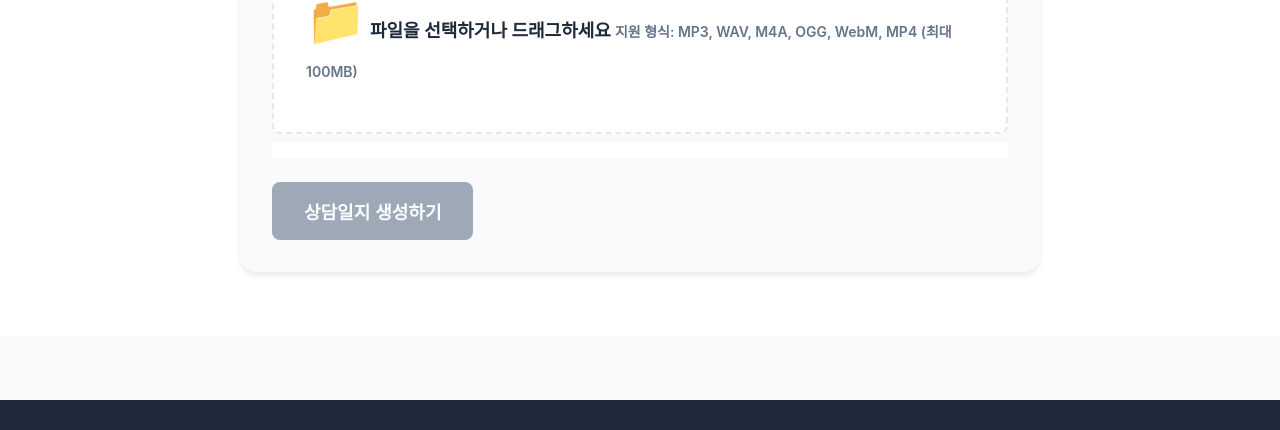
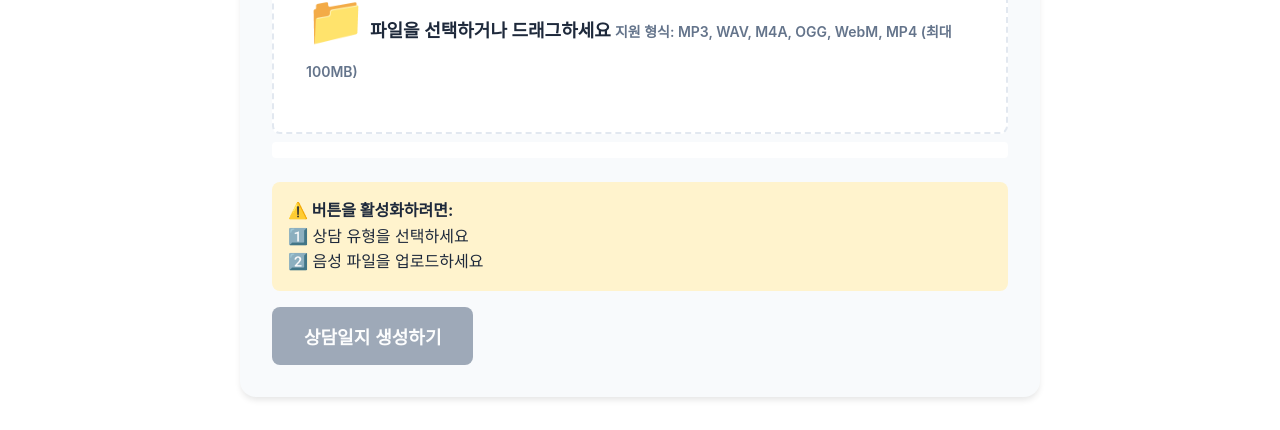
Before and after one commit to YUNHYEONJUN/casenetai, a website: page public/index.html in a window 1280 px wide. Shown: the part 1864-2294 px from the top of the page. Drawn offline with Linux system fonts and the light colour scheme.

Commit message:
fix: 버튼 활성화 상태 시각적 피드백 및 안내 메시지 추가
문제:
- 사용자가 버튼이 왜 비활성화되어 있는지 모름
- 드래그 앤 드롭 후 버튼 활성화 여부 불명확

해결:
- 상태 메시지 추가 (상담 유형/파일 업로드 안내)
- 버튼 텍스트 변경 (활성화 시 ✅ 표시)
- 버튼 색상 변경으로 시각적 구분
- 실시간 상태 피드백
- 페이지 로드 시 초기 상태 체크
- 콘솔 디버깅 로그 추가

개선:
- 사용자 경험 향상
- 명확한 진행 상황 안내
- 문제 해결 가이드 제공

```diff
--- a/public/index.html
+++ b/public/index.html
@@ -118,6 +118,12 @@
                         <div id="fileName" class="file-name"></div>
                     </div>
 
+                    <div id="statusMessage" class="status-message" style="margin-bottom: 1rem; padding: 1rem; background: #fff3cd; border-radius: 0.5rem; display: none;">
+                        <strong>⚠️ 버튼을 활성화하려면:</strong><br>
+                        1️⃣ 상담 유형을 선택하세요<br>
+                        2️⃣ 음성 파일을 업로드하세요
+                    </div>
+
                     <button id="uploadBtn" class="btn btn-primary btn-large" disabled>
                         상담일지 생성하기
                     </button>
--- a/public/js/main.js
+++ b/public/js/main.js
@@ -22,6 +22,7 @@ audioFileInput.addEventListener('change', function(e) {
         fileNameDisplay.textContent = `선택된 파일: ${file.name} (${formatFileSize(file.size)})`;
         fileNameDisplay.style.color = 'var(--success-color)';
         fileNameDisplay.style.fontWeight = '600';
+        console.log('✅ 파일 선택됨:', file.name);
         checkFormValid();
     }
 });
@@ -77,8 +78,28 @@ consultationTypeSelect.addEventListener('change', checkFormValid);
 
 // 폼 유효성 검사
 function checkFormValid() {
-    const isValid = consultationTypeSelect.value !== '' && selectedFile !== null;
+    const hasType = consultationTypeSelect.value !== '';
+    const hasFile = selectedFile !== null;
+    const isValid = hasType && hasFile;
+
     uploadBtn.disabled = !isValid;
+
+    // 상태 메시지 표시
+    const statusMessage = document.getElementById('statusMessage');
+    if (!isValid) {
+        statusMessage.style.display = 'block';
+        if (!hasType && !hasFile) {
+            statusMessage.innerHTML = '<strong>⚠️ 버튼을 활성화하려면:</strong><br>1️⃣ 상담 유형을 선택하세요<br>2️⃣ 음성 파일을 업로드하세요';
+        } else if (!hasType) {
+            statusMessage.innerHTML = '<strong>⚠️ 상담 유형을 선택해주세요</strong>';
+            statusMessage.style.background = '#fff3cd';
+        } else if (!hasFile) {
+            statusMessage.innerHTML = '<strong>⚠️ 음성 파일을 업로드해주세요</strong>';
+            statusMessage.style.background = '#fff3cd';
+        }
+    } else {
+        statusMessage.style.display = 'none';
+    }
 
     // 디버깅 로그
     console.log('📋 폼 검증:', {
@@ -91,9 +112,13 @@ function checkFormValid() {
     if (isValid) {
         uploadBtn.style.opacity = '1';
         uploadBtn.style.cursor = 'pointer';
+        uploadBtn.style.background = 'var(--primary-color)';
+        uploadBtn.textContent = '✅ 상담일지 생성하기';
     } else {
         uploadBtn.style.opacity = '0.6';
         uploadBtn.style.cursor = 'not-allowed';
+        uploadBtn.style.background = 'var(--secondary-color)';
+        uploadBtn.textContent = '상담일지 생성하기';
     }
 }
 
@@ -408,3 +433,9 @@ document.querySelectorAll('a[href^="#"]').forEach(anchor => {
         }
     });
 });
+
+// 페이지 로드 시 초기 상태 체크
+document.addEventListener('DOMContentLoaded', function() {
+    console.log('🎯 페이지 로드 완료');
+    checkFormValid();
+});
```
